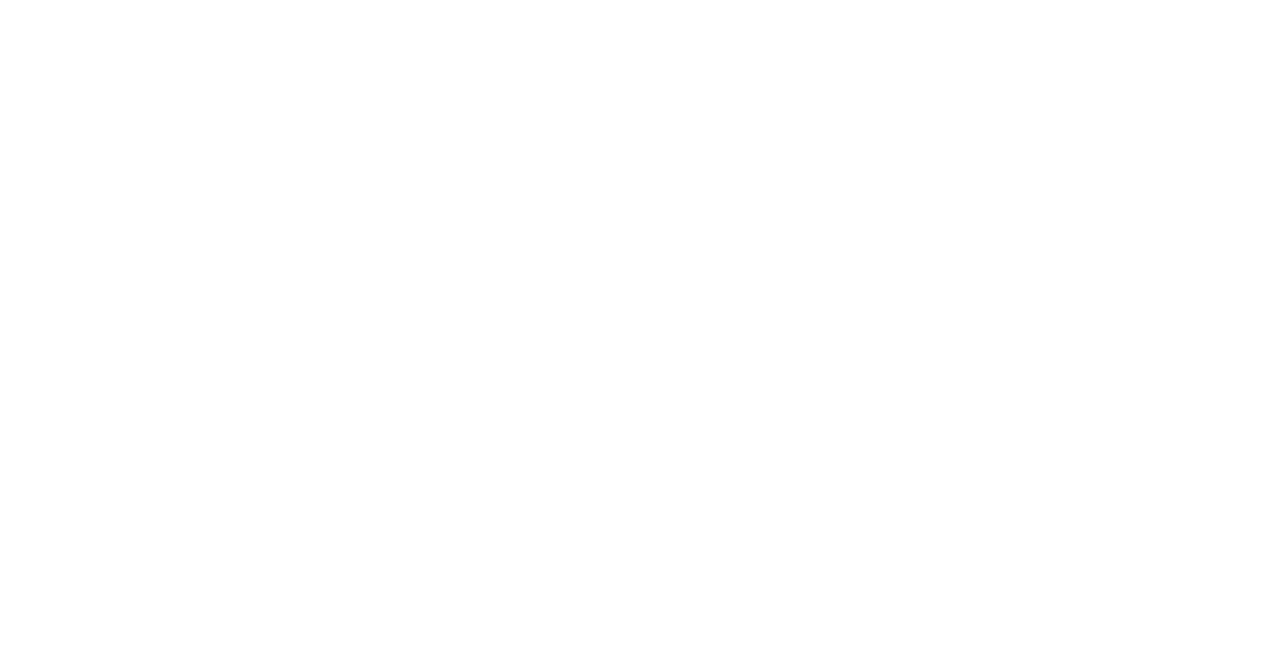
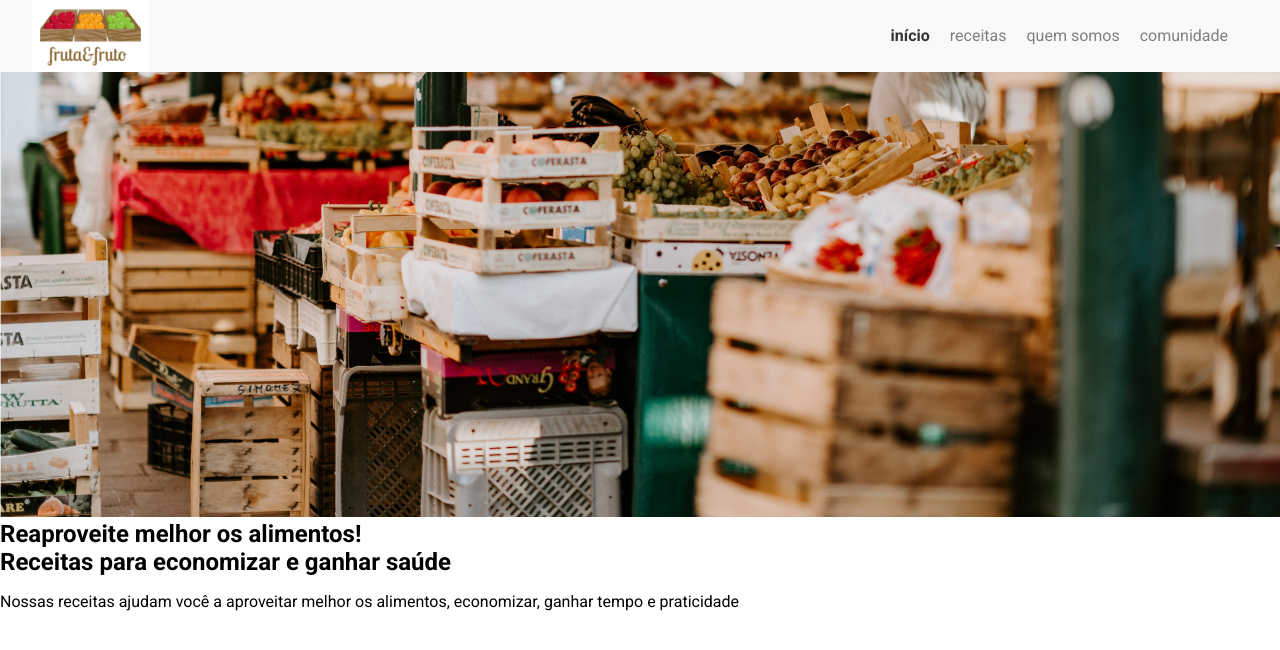
Before and after one commit to bsmedina/Arquitetura-CSS, a plain HTML site: page index.html in a window 1280 px wide. Drawn offline with Linux system fonts and the light colour scheme.

Commit message:
Criacao do menu, das sections banner e sobre

```diff
--- a/index.html
+++ b/index.html
@@ -8,6 +8,44 @@
         <title>Fruta & Fruto</title>
         <link href="./assets/css/normalize.css" rel="stylesheet" />
         <link href="./assets/css/reset.css" rel="stylesheet" />
+        <link href="./assets/css/cabecalho.css" rel="stylesheet" />
+        <link href="./assets/css/menu/menu-lista.css" rel="stylesheet" />
+        <link href="./assets/css/menu/menu-item.css" rel="stylesheet" />
+        <link href="./assets/css/menu/menu-link.css" rel="stylesheet" />
+        <link href="./assets/css/banner/banner.css" rel="stylesheet" />
+        <link href="./assets/css/banner/banner-titulo.css" rel="stylesheet" />
+        <link href="./assets/css/banner/banner-imagem.css" rel="stylesheet" />
+        <link href="./assets/css/sobre/sobre.css" rel="stylesheet" />
+        <link href="./assets/css/sobre/sobre-titulo.css" rel="stylesheet" />
+        <link href="./assets/css/sobre/sobre-descricao.css" rel="stylesheet" />
     </head>
-    <body></body>
+    <body>
+        <header class="cabecalho">
+            <img class="logo" src="./assets/img/logo.jpg" alt="Fruto & Fruta">
+                <nav class="menu">
+                    <ul class="menu__lista">
+                        <li class="menu__item">
+                            <a class="menu__link ativo" href="#">Início</a>
+                        </li>
+                        <li class="menu__item">
+                            <a class="menu__link" href="#">Receitas</a>
+                        </li>
+                        <li class="menu__item">
+                            <a class="menu__link" href="#">Quem somos</a>
+                        </li>
+                        <li class="menu__item">
+                            <a class="menu__link" href="#">Comunidade</a>
+                        </li>
+                    </ul>
+                </nav>
+        </header>
+        <section class="banner">
+            <img class="banner__imagem" src="./assets/img/banner.jpg" alt="Imagem banner">
+            <h2 class="banner__titulo">Reaproveite melhor os alimentos!</h2>
+        </section>
+        <section class="sobre">
+            <h2 class="sobre__titulo">Receitas para economizar e ganhar saúde</h2>
+            <p class="sobre__descricao">Nossas receitas ajudam você a aproveitar melhor os alimentos, economizar, ganhar tempo e praticidade</p>
+        </section>
+    </body>
 </html>
```
